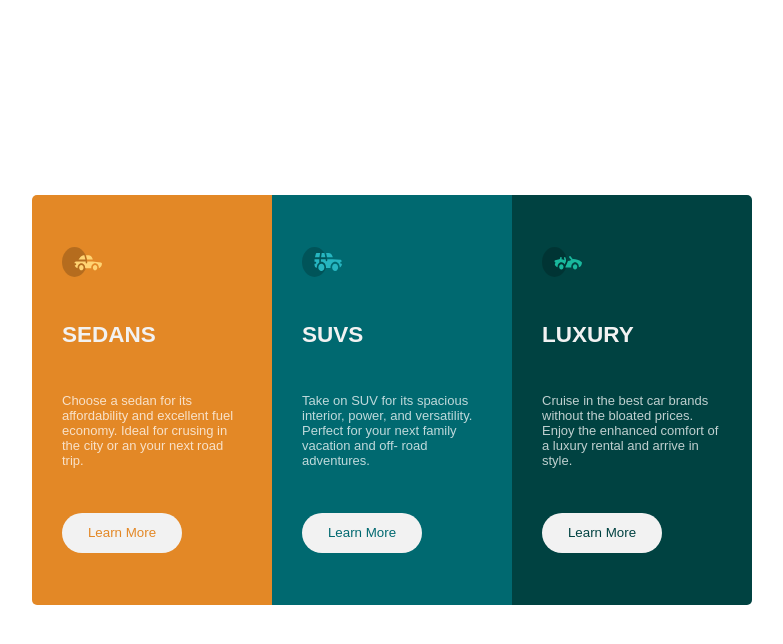
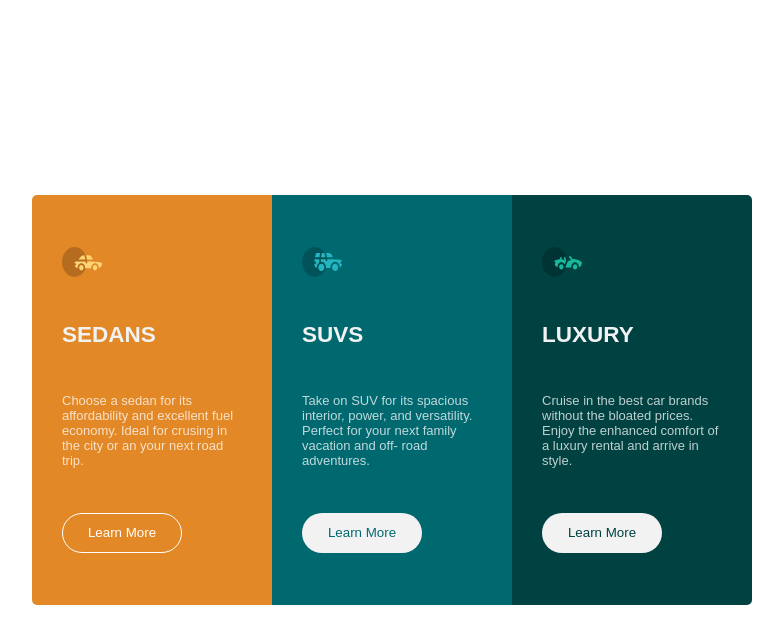
Before and after one commit to Tachrade/zuriflex, a plain HTML site: page index.html in a window 1280 px wide. In both pictures the pointer is over the button 370 px from the left and 532 px from the top of the page. Shown: the whole page, without its empty margins (248-1031 px from the left). Drawn offline with Linux system fonts and the light colour scheme; a web font is replaced by a local one.

Commit message:
Update style.css

```diff
--- a/style.css
+++ b/style.css
@@ -83,6 +83,10 @@ button{
     border: none;
     height: 40px;
     width: 120px;
-
-
 }
+button:hover{
+    background-color:transparent ;
+    border: solid 1px white;
+    cursor: pointer;
+    color: white;
+}
```
